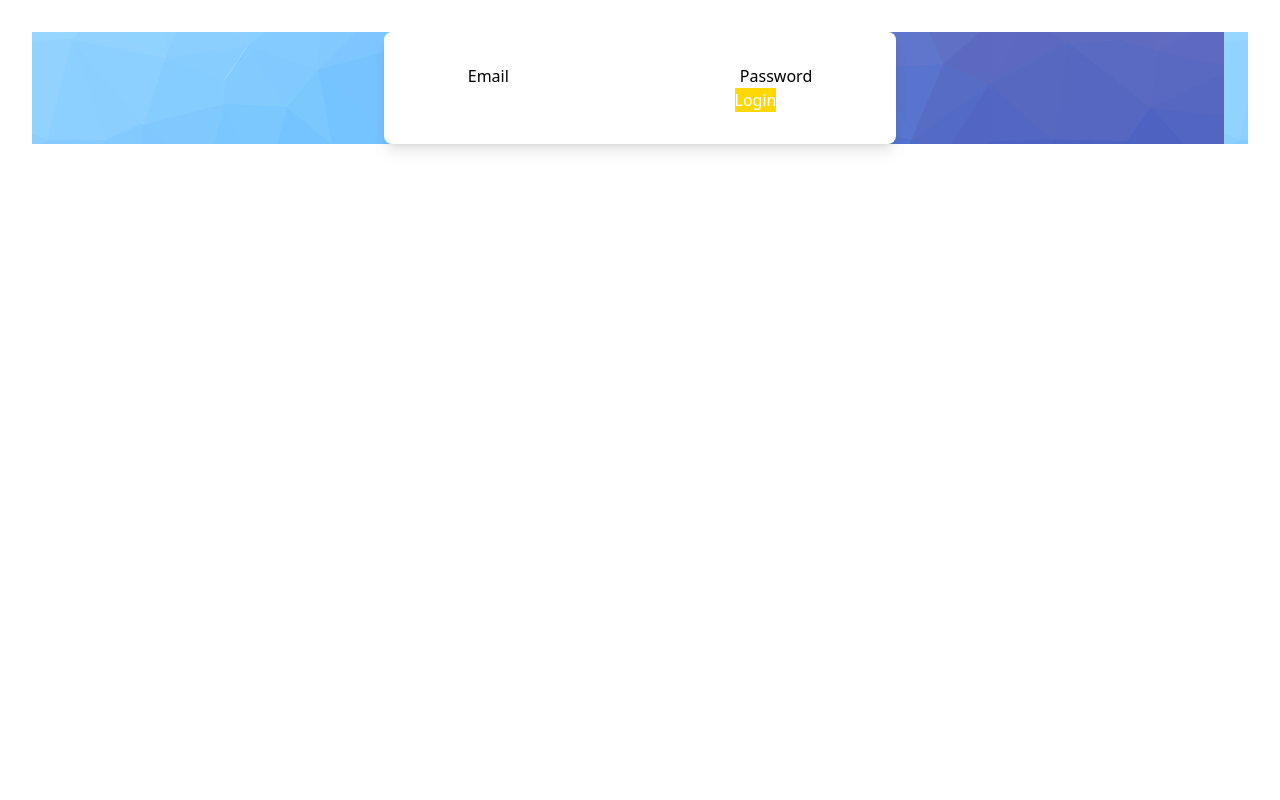
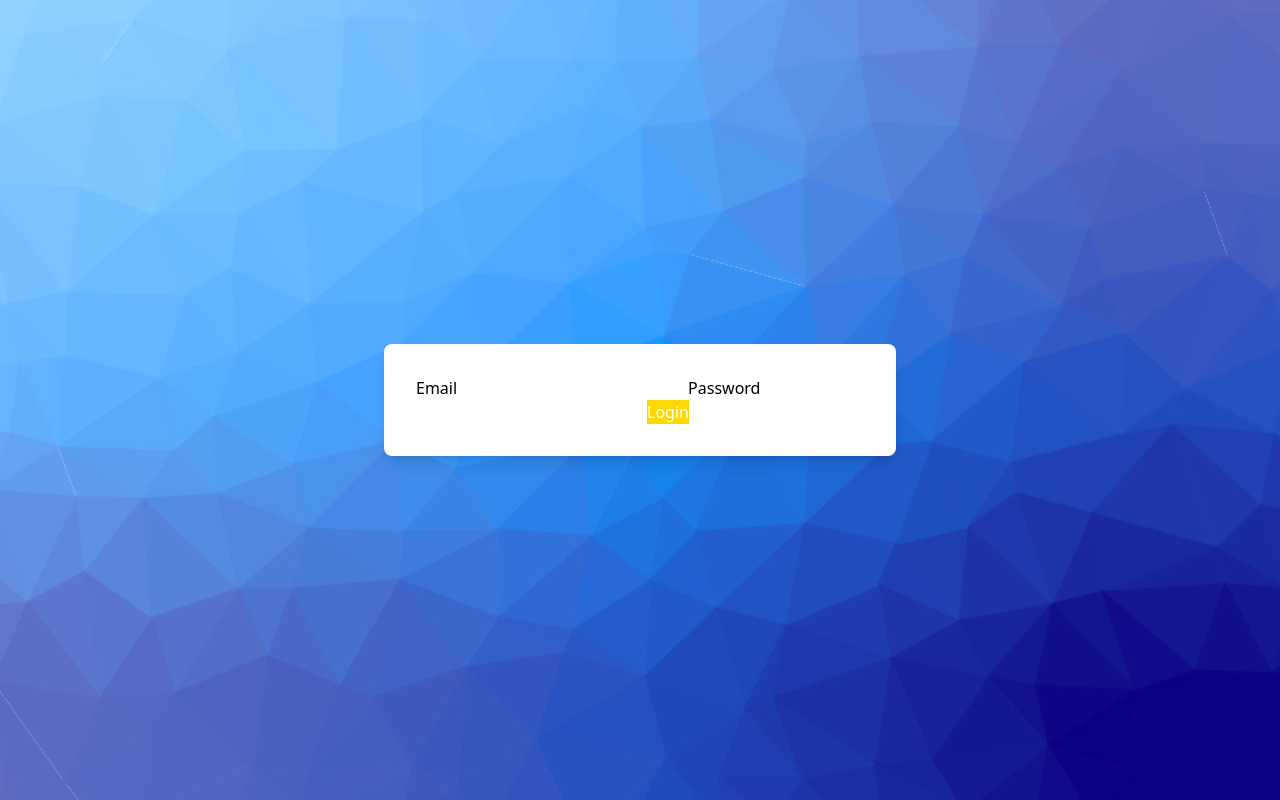
Before and after one commit to KMichaylov/Uchat, a React (Vite) app in the folder frontend/: page / in a window 1280 px wide. Built offline with nearby package versions, Linux system fonts and the light colour scheme; a web font is replaced by a local one.

Commit message:
Fix background problem

```diff
--- a/frontend/src/App.tsx
+++ b/frontend/src/App.tsx
@@ -1,12 +1,15 @@
-import "./App.css";
+import { CustomButton } from "./components/CustomButton/CustomButton";
 import { CustomForm } from "./components/Form/CustomForm";
 import { LoginFormModel } from "./models/LoginModel";
-import { RegistrationFormModel } from "./models/RegistrationModel";
 
 // TODO extract into custom hook
 const handleSubmit = () => {
-  // Impelemnt the logic here for both registration and login
-  console.log(true);
+  const isValid = true;
+  if (isValid) {
+    console.log("Form is valid");
+  } else {
+    console.log("Form is not valid");
+  }
 };
 
 const loginConfig: LoginFormModel = {
@@ -19,10 +22,11 @@ const loginConfig: LoginFormModel = {
 function App() {
   return (
     <>
-      <div className="bg-background-pattern">
-      <div className="container mx-auto bg-white rounded-lg shadow-lg p-8 max-w-lg">
-        <CustomForm {...loginConfig} />
-      </div>
+      {/* Tailwind classes to cover the full screen with a background */}
+      <div className="min-h-screen bg-background-pattern bg-cover bg-center flex items-center justify-center">
+        <div className="container mx-auto bg-white rounded-lg shadow-lg p-8 max-w-lg">
+          <CustomForm {...loginConfig} />
+        </div>
       </div>
     </>
   );
```
